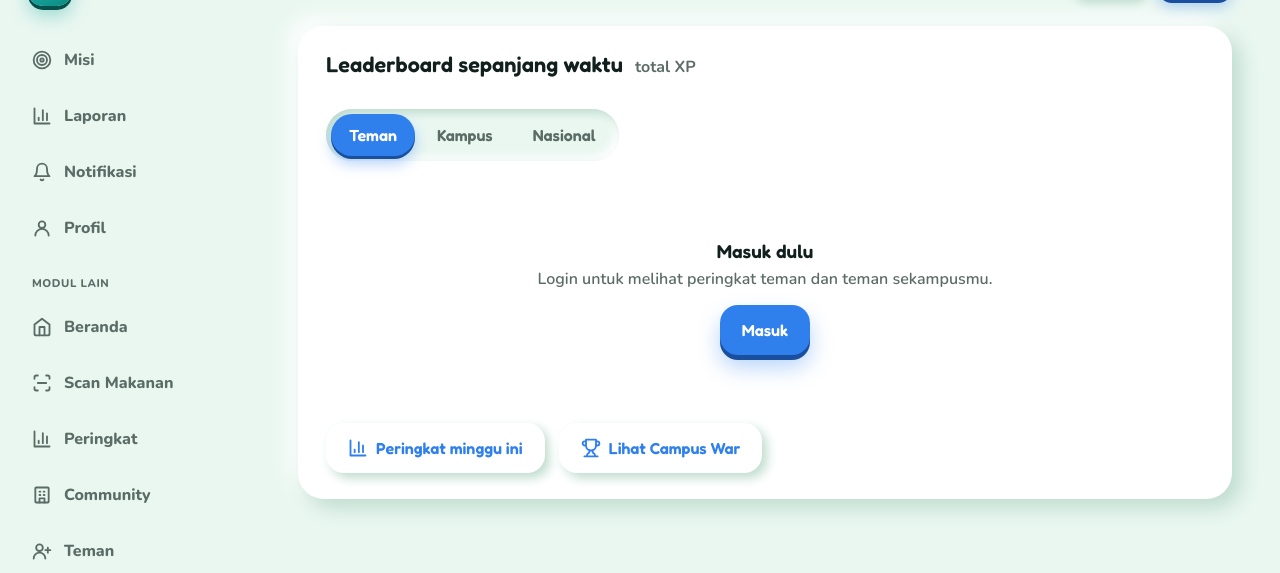
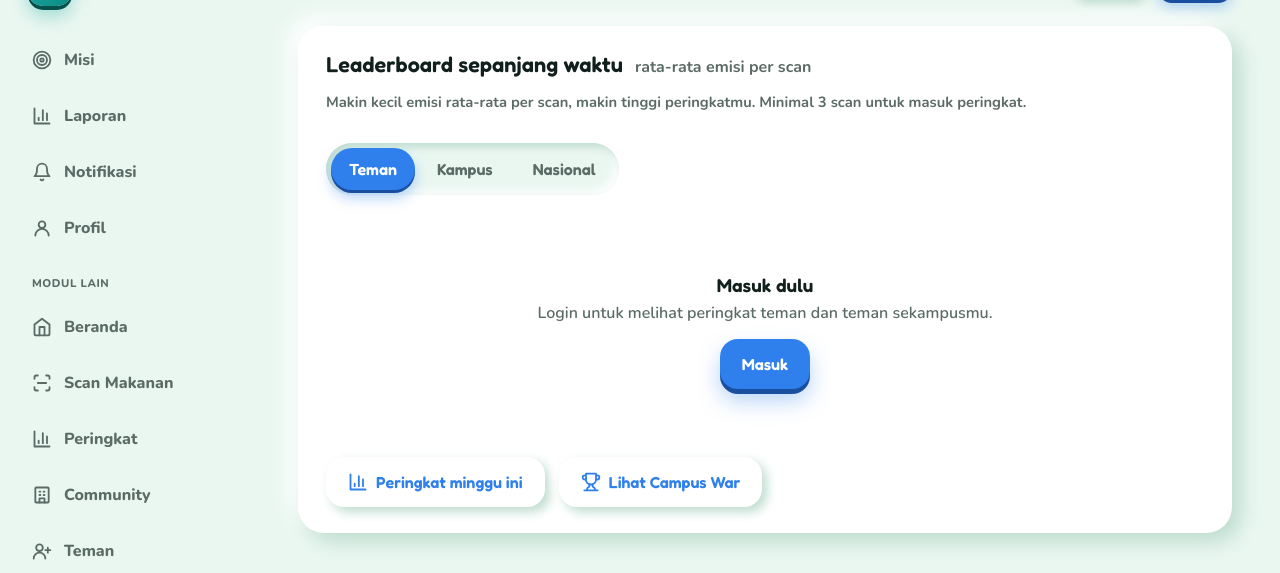
Before and after one commit to pbp-c-kelompok-1/suap.in, a Django app: page /social/leaderboard/?tab=friends in a window 1280 px wide. Shown: the part 70-643 px from the top of the page. Run offline with Django 5.2, Linux system fonts and the light colour scheme.

Commit message:
feat(social): show CO2 per scan and minimum-scan hint on leaderboard pages

```diff
--- a/social/templates/social/campus_war.html
+++ b/social/templates/social/campus_war.html
@@ -34,7 +34,8 @@
 {% endif %}
 
 <div class="raise card">
-  <div class="sec-head"><h2>Peringkat kampus bulan ini</h2><span>rata-rata XP per mahasiswa</span></div>
+  <div class="sec-head"><h2>Peringkat kampus bulan ini</h2><span>rata-rata emisi per scan</span></div>
+  <p style="margin:-4px 0 16px;color:var(--text-2);font-weight:700;font-size:.92rem">Dihitung dari semua scan anggota kampus bulan ini. Makin kecil makin baik. Kampus perlu minimal {{ min_scans }} scan untuk masuk peringkat.</p>
   <div id="campusRegion" aria-live="polite">
     {% include 'social/partials/campus_war_region.html' %}
   </div>
--- a/social/templates/social/leaderboard.html
+++ b/social/templates/social/leaderboard.html
@@ -5,7 +5,8 @@
 <div class="topbar"><h1>Peringkat</h1>{% include 'partials/auth_status.html' %}</div>
 
 <div class="raise card">
-  <div class="sec-head"><h2>Leaderboard sepanjang waktu</h2><span>total XP</span></div>
+  <div class="sec-head"><h2>Leaderboard sepanjang waktu</h2><span>rata-rata emisi per scan</span></div>
+  <p class="lb-rule">Makin kecil emisi rata-rata per scan, makin tinggi peringkatmu. Minimal {{ min_scans }} scan untuk masuk peringkat.</p>
 
   <div class="tabs" role="tablist" aria-label="Level peringkat" id="rankTabs">
     {% for key, label in tabs %}
@@ -28,6 +29,9 @@
 {% block extra_head %}
 <style>
   #rankRegion { transition: opacity .15s; }
+  .lb-rule { margin: -4px 0 16px; color: var(--text-2); font-weight: 700; font-size: .92rem; }
+  .lb-hint { margin: 0 0 14px; padding: 12px 16px; border-radius: 16px; background: var(--teal-50); color: var(--teal-700); font-weight: 700; }
+  .rank-gap { list-style: none; text-align: center; color: var(--text-2); font-weight: 800; padding: 0 !important; box-shadow: none !important; background: none !important; }
   #rankRegion[aria-busy="true"] { opacity: .45; }
 </style>
 {% endblock %}
--- a/social/templates/social/partials/leaderboard_region.html
+++ b/social/templates/social/partials/leaderboard_region.html
@@ -16,21 +16,27 @@
     <p>Tambahkan teman dulu supaya bisa bersaing dengan mereka.</p>
     <a href="{% url 'social:friends' %}" class="btn" style="text-decoration:none;margin-top:14px"><svg class="i"><use href="#i-userplus"/></svg>Cari teman</a>
   </div>
-{% elif not ranking %}
-  <div class="empty">
-    <h3>Belum ada yang punya XP</h3>
-    <p>Scan makananmu untuk mengumpulkan XP pertama!</p>
-    <a href="{% url 'scanner:scan' %}" class="btn ok" style="text-decoration:none;margin-top:14px"><svg class="i"><use href="#i-camera"/></svg>Scan makanan</a>
-  </div>
 {% else %}
+  {% if user.is_authenticated and scans_needed %}
+  <p class="lb-hint" role="note">Kamu baru punya {{ my_scans }} scan. Butuh <b>{{ scans_needed }} scan lagi</b> untuk masuk peringkat.</p>
+  {% endif %}
+  {% if ranking %}
   <ol class="rank">
-    {% for u in ranking %}
-    <li{% if u == user %} class="me"{% endif %}>
-      <span class="pos{% if forloop.counter == 1 %} p1{% elif forloop.counter == 2 %} p2{% elif forloop.counter == 3 %} p3{% endif %}">{{ forloop.counter }}</span>
-      <span class="av" style="background:var(--teal-500)">{{ u.username|first|upper }}</span>
-      <span class="nm">{{ u.username }}<small style="display:block;color:var(--text-2);font-weight:700">{{ u.campus.university.short_name|default:"Belum pilih kampus" }}</small></span>
-      <span class="co">{{ u.xp }} <small>XP</small></span>
+    {% for row in ranking %}
+    {% if row.gap %}<li class="rank-gap" aria-hidden="true">&#8943;</li>{% endif %}
+    <li{% if row.is_me or row.user == user %} class="me"{% endif %}>
+      <span class="pos{% if row.pos == 1 %} p1{% elif row.pos == 2 %} p2{% elif row.pos == 3 %} p3{% endif %}">{{ row.pos }}</span>
+      <span class="av" style="background:var(--teal-500)">{{ row.user.username|first|upper }}</span>
+      <span class="nm">{{ row.user.username }}<small style="display:block;color:var(--text-2);font-weight:700">{{ row.user.campus.university.short_name|default:"Belum pilih kampus" }} · {{ row.scans }} scan</small></span>
+      <span class="co">{{ row.avg }} <small>g CO₂/scan</small><small style="display:block">total {{ row.kg }} kg</small></span>
     </li>
     {% endfor %}
   </ol>
+  {% else %}
+  <div class="empty">
+    <h3>Belum ada yang masuk peringkat</h3>
+    <p>Peringkat muncul setelah ada yang punya minimal {{ min_scans }} scan. Yuk mulai scan makananmu!</p>
+    <a href="{% url 'scanner:scan' %}" class="btn ok" style="text-decoration:none;margin-top:14px"><svg class="i"><use href="#i-camera"/></svg>Scan makanan</a>
+  </div>
+  {% endif %}
 {% endif %}
```
Also changed, not shown: social/templates/social/partials/campus_war_region.html (+11 -3 lines).
